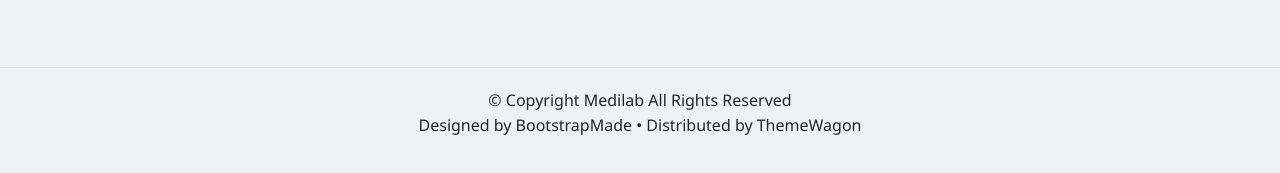
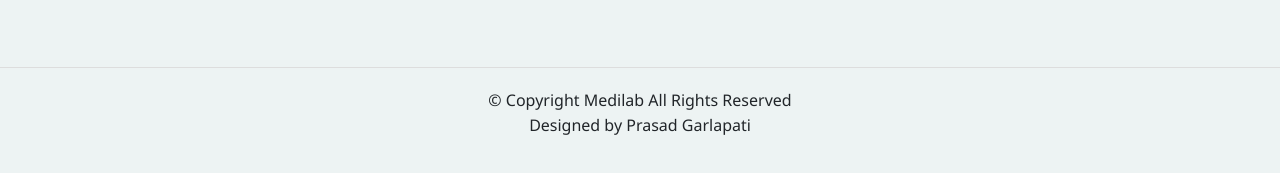
Before and after one commit to PrasadGarlapati29/css_Project_medialb, a plain HTML site: page index.html in a window 1280 px wide. Shown: the part 8104-8277 px from the top of the page. Drawn offline with nearby package versions, Linux system fonts and the light colour scheme.

Commit message:
Update index.html

```diff
--- a/index.html
+++ b/index.html
@@ -582,7 +582,7 @@
 
   <div class="bottom">
     <p>© Copyright Medilab All Rights Reserved<br>
-    Designed by BootstrapMade • Distributed by ThemeWagon</p>
+    Designed by Prasad Garlapati</p>
   </div>
 
   <script>
```
